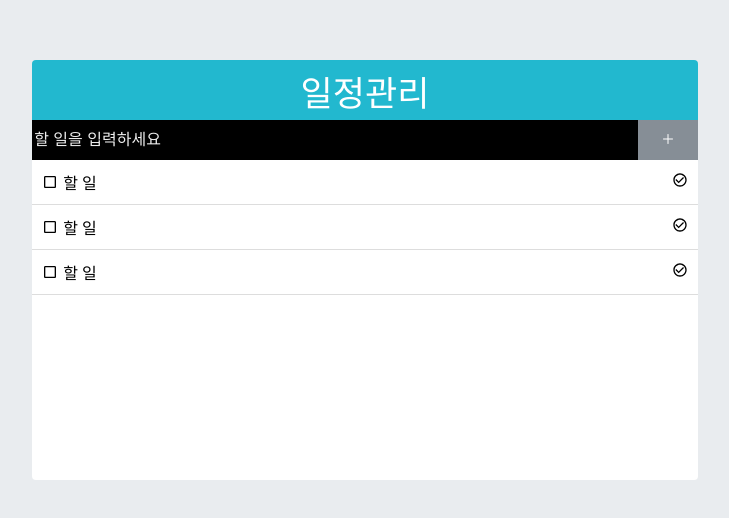
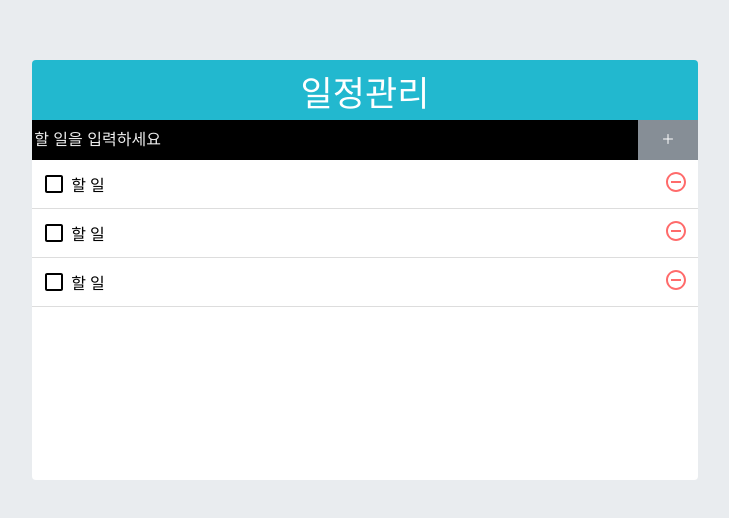
Before and after one commit to kkt9102/TodoList_App, a React (Create React App) app: page / in a window 1280 px wide. Shown: the top 518 px of the page, without its empty margins (275-1004 px from the left). Built offline with nearby package versions, Linux system fonts and the light colour scheme.

Commit message:
스타일 수정

```diff
--- a/src/components/Todo.css
+++ b/src/components/Todo.css
@@ -9,4 +9,6 @@
 .TodoList {min-height: 32rem; max-height: 51.3rem; overflow-y:auto;}
 .TodoListItem {padding:1rem; display:flex; align-items:center; border-bottom:0.1rem solid #dddddd;}
 .TodoListItem .checkbox {display:flex; flex-grow:1; align-items:center; cursor: pointer;}
+.TodoListItem .checkbox svg {font-size:2.4rem;}
 .TodoListItem .checkbox .text {margin-left:0.5rem; flex:1 0 0;}
+.TodoListItem .remove svg {font-size:2.4rem; color:#ff6b6b;}
--- a/src/components/TodoListItem.js
+++ b/src/components/TodoListItem.js
@@ -1,7 +1,7 @@
 // 각 항목들에 대한 정보를 보여주는 컴포넌트. todo 객체를 props로 받아와 상태에 따라 다른 스타일의 UI를 보여줌
 
 import React from "react";
-import {MdCheckCircleOutline
+import {MdRemoveCircleOutline
     , MdCheckBoxOutlineBlank
     , MdCheckBox } from 'react-icons/md';
 
@@ -16,7 +16,7 @@ const TodoListItem = () => {
                 <div className="text">할 일</div>
             </div>
             <div className="remove">
-                <MdCheckCircleOutline />
+                <MdRemoveCircleOutline />
             </div>
         </div>
     );
```
